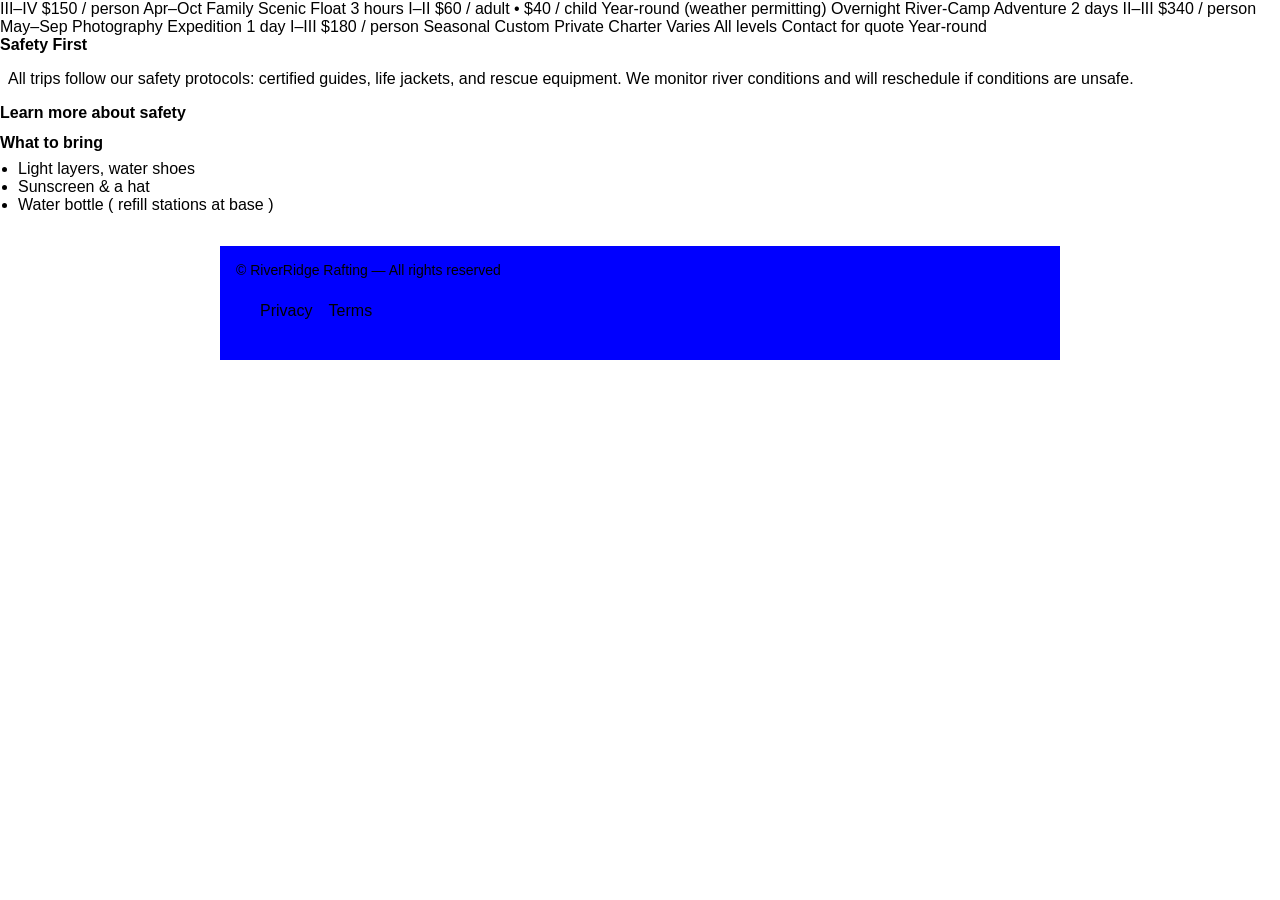
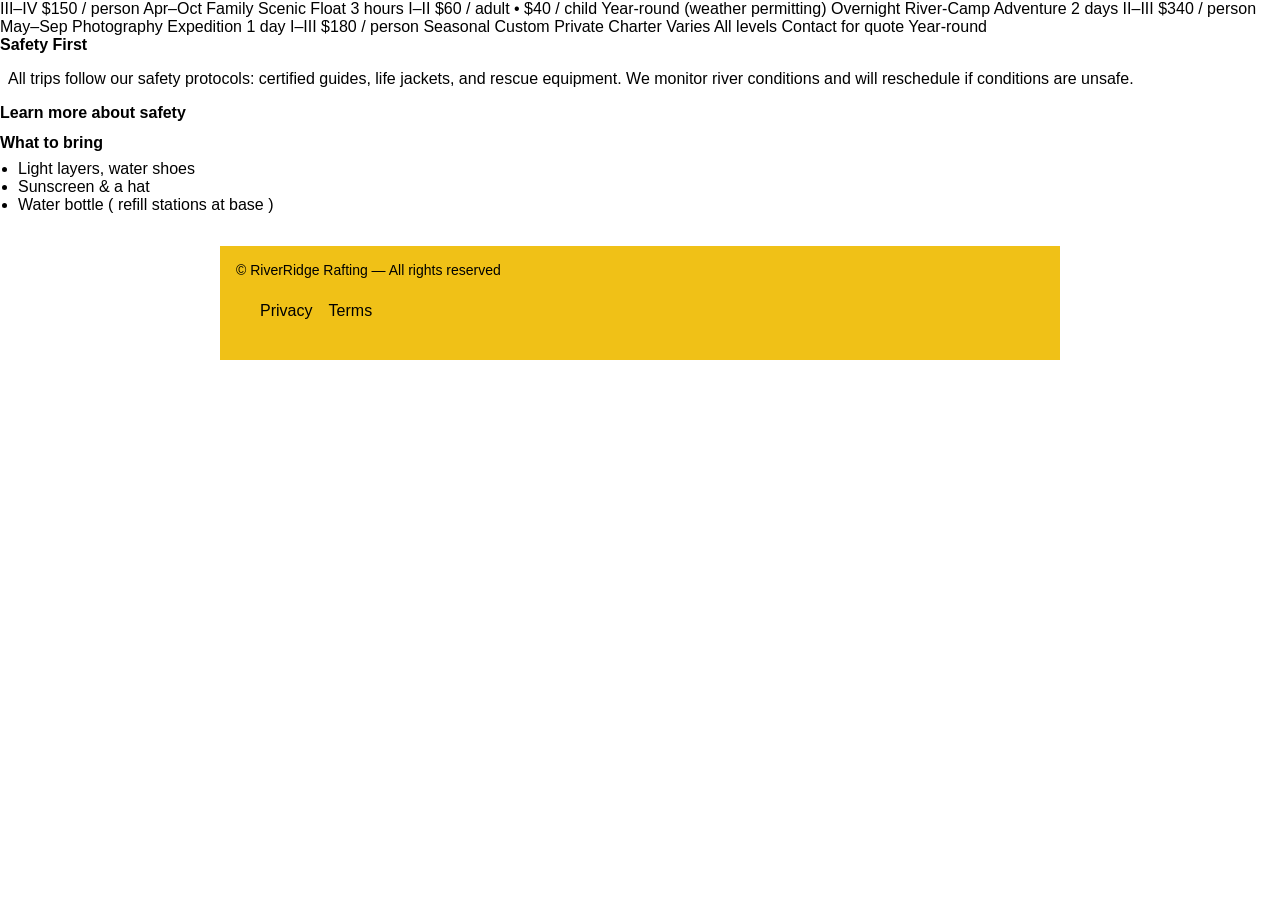

w3

--- a/wwr/styles/rafting.css
+++ b/wwr/styles/rafting.css
@@ -27,7 +27,7 @@ footer{
     display: flex;
     justify-content: space-between;
     align-items: center;
-    background-color: var(--secondary-color);
+    background-color: var(--primary-color);
     margin-top:32px;
     padding: 16px;
     border: 1px var(--primary-color);
@@ -35,6 +35,7 @@ footer{
 
 h1, h2{
     font-family: var(--font-primary);
+    background-color: var(--secondary-color);
 }
 
 nav, p, section, article {
@@ -57,7 +58,7 @@ nav, p, section, article {
 }
 .hero article{
     position: absolute;
-    
+
 }
 h1{
     position: absolute;
